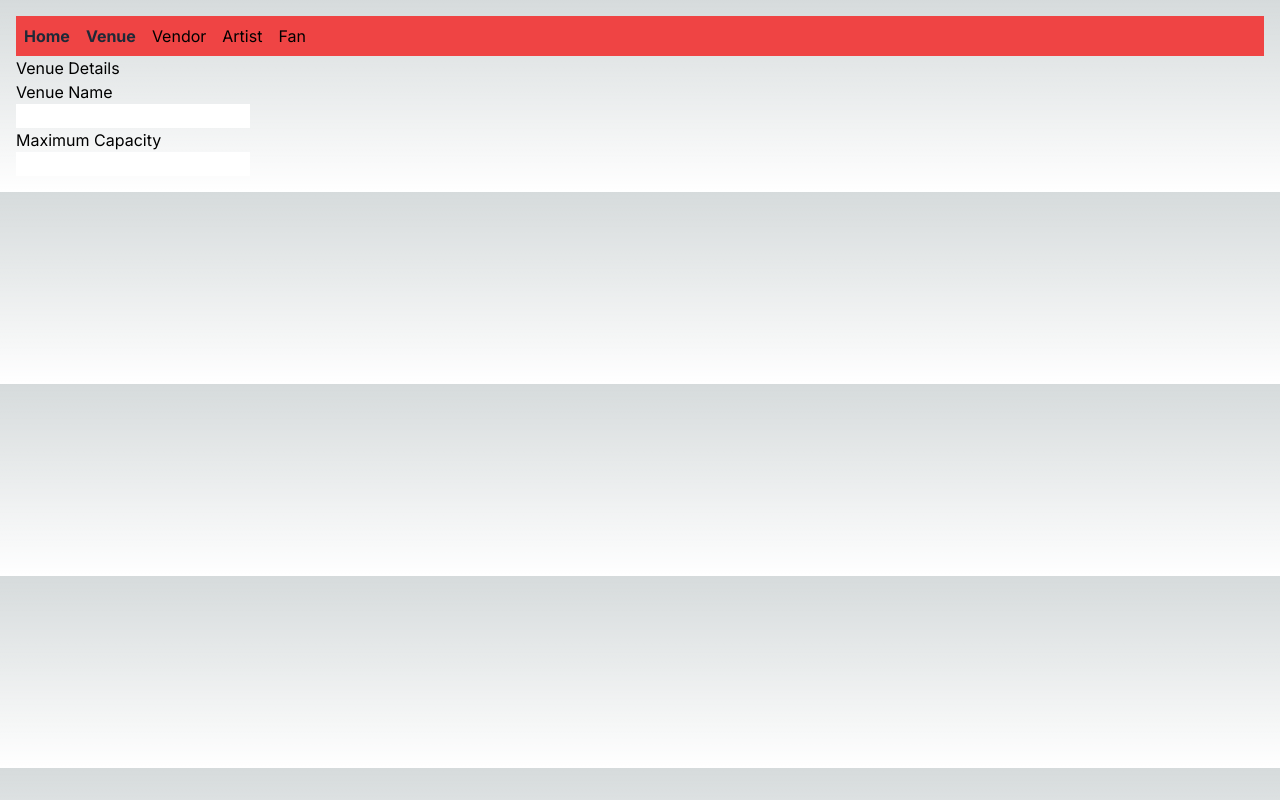
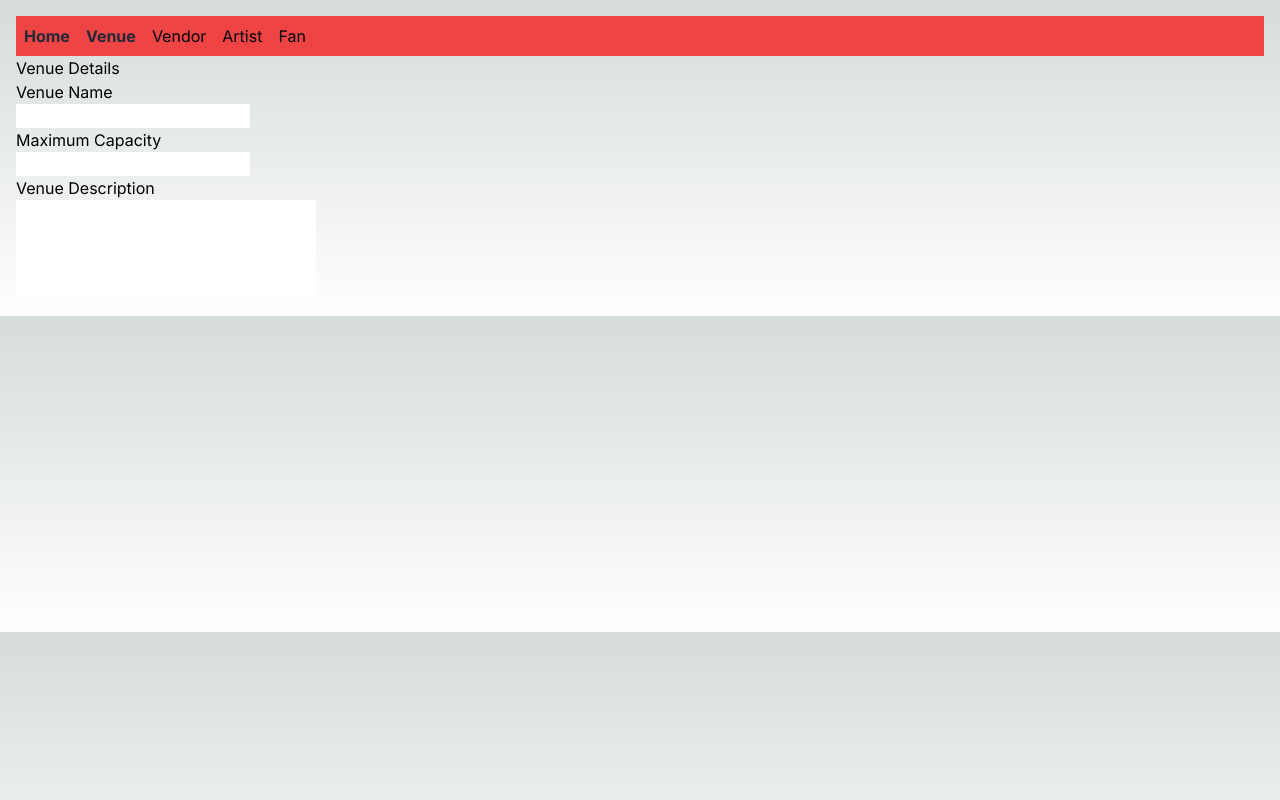
Before and after one commit to segvndo/YourBeat-TS, a Next.js app: page /users/venue/venueDetails in a window 1280 px wide. Built offline with nearby package versions, Linux system fonts and the light colour scheme.

Commit message:
Add differentiating style to venue description input box

```diff
--- a/app/users/venue/venueDetails/page.tsx
+++ b/app/users/venue/venueDetails/page.tsx
@@ -1,3 +1,4 @@
+'use client';
 import React from 'react'
 
 const VenueDetails = () => {
@@ -14,8 +15,16 @@ const VenueDetails = () => {
 
         <p>Maximum Capacity</p>
         <input
-        type="text"
-        name="venueCapacity"
+          type="text"
+          name="venueCapacity"
+        />
+
+        <p>Venue Description</p>
+        <input
+          type="text"
+          name="venueDescription"
+          maxLength={300}
+          style={{ color: 'green', width: '300px', minHeight: '100px' }}
         />
       </div>
     </div>
```
